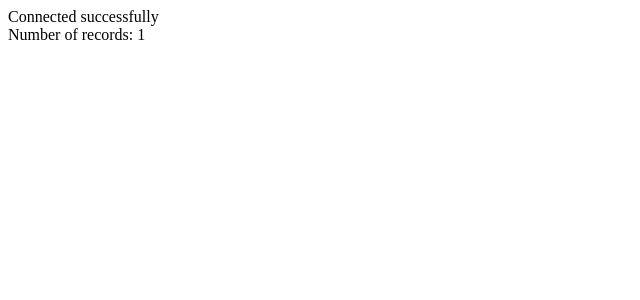
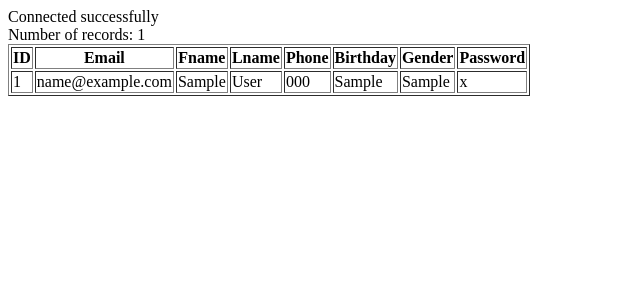
Before and after one commit to sucharita1991/PDO_Practice, a PHP site: page / in a window 1280 px wide. Shown: the top 300 px of the page, without its empty margins (0-640 px from the left). Run offline with PHP 8.4, Linux system fonts and the light colour scheme; tables that the repository leaves empty or names only in its code hold one stand-in row (values such as "Sample post").

Commit message:
table generation

```diff
--- a/index.php
+++ b/index.php
@@ -3,27 +3,46 @@ $dsn = 'mysql:dbname=sd686;host=sql1.njit.edu';
 $user = 'sd686';
 $password = 'ZOm1EN5l3';
 try {
+    //new connection
     $dbh = new PDO($dsn, $user, $password);
     $dbh->setAttribute(PDO::ATTR_ERRMODE, PDO::ERRMODE_EXCEPTION);
     echo 'Connected successfully</br>';
 } catch (PDOException $e) {
+    //connection failure
     echo 'Connection failed: ' . $e->getMessage().'</br>';
 }
 
-//$sql = "Select * from accounts where id<6";
 try {
 
-    //$dbh->exec($sql);
-
+    $htmlTable="";
+    $formTable="";
+    $arraylength=0;
+    //prepared statement
     $statement = $dbh->prepare('SELECT * FROM accounts where ID<6');
     $statement->execute();
-    while($result = $statement->fetch(PDO::FETCH_OBJ)) {
+
+    $htmlTable .='<table border="1">';
+    //table header generation
+    $htmlTable .= '<tr><th>ID</th><th>Email</th><th>Fname</th><th>Lname</th><th>Phone</th><th>Birthday</th><th>Gender</th><th>Password</th></tr>';
+    //table row generation
+    while($result = $statement->fetch(PDO::FETCH_ASSOC)) {
         $results[] = $result;
+        $htmlTable .= '<tr><td>'.$result['id'].'</td><td>'.$result['email'].'</td><td>'.$result['fname'].'</td>';
+        $htmlTable .= '<td>'.$result['lname'].'</td><td>'.$result['phone'].'</td><td>'.$result['birthday'].'</td>';
+        $htmlTable .= '<td>'.$result['gender'].'</td><td>'.$result['password'].'</td></tr>';
     }
-    echo 'Number of records: '.count($results).'</br>';
 
+    $htmlTable .= '</table>';
+
+    //Counting number of records fetched
+    $formTable .= 'Number of records: '.count($results).'</br>';
+    $formTable .= $htmlTable;
+
+    echo $formTable;
 
 } catch (PDOException $e) {
+
+    //sql query failure
     echo $sql . "<br>" . $e->getMessage();
 }
 ?>
```
